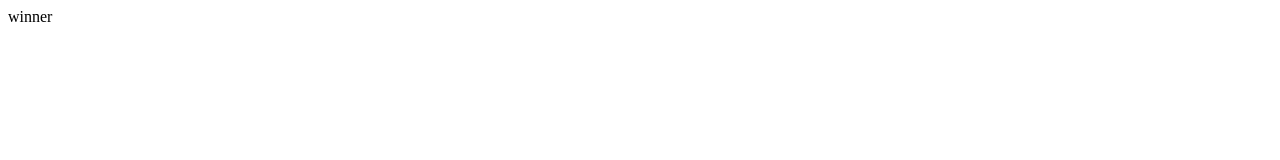
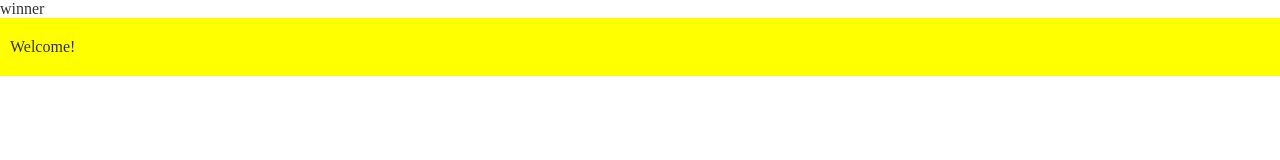
Before and after one commit to bcurney/bcurney.github.io, a plain HTML site: page index.html in a window 1280 px wide. Drawn offline with Linux system fonts and the light colour scheme.

Commit message:
Update index.html

```diff
--- a/index.html
+++ b/index.html
@@ -1 +1,28 @@
 winner
+<html>
+<head>
+	<title></title>
+
+	<style>
+		body {
+			font-size: 16px;
+			color: #333;
+			margin: 0px 0px;
+		}
+
+		#welcome-banner {
+			background: yellow;
+			margin: 0 0 0 0px;
+			padding: 20px 10px;
+		}
+
+	</style>
+</head>
+<body>
+
+	<div id="welcome-banner">
+		Welcome!
+	</div>
+
+</body>
+</html>
```
